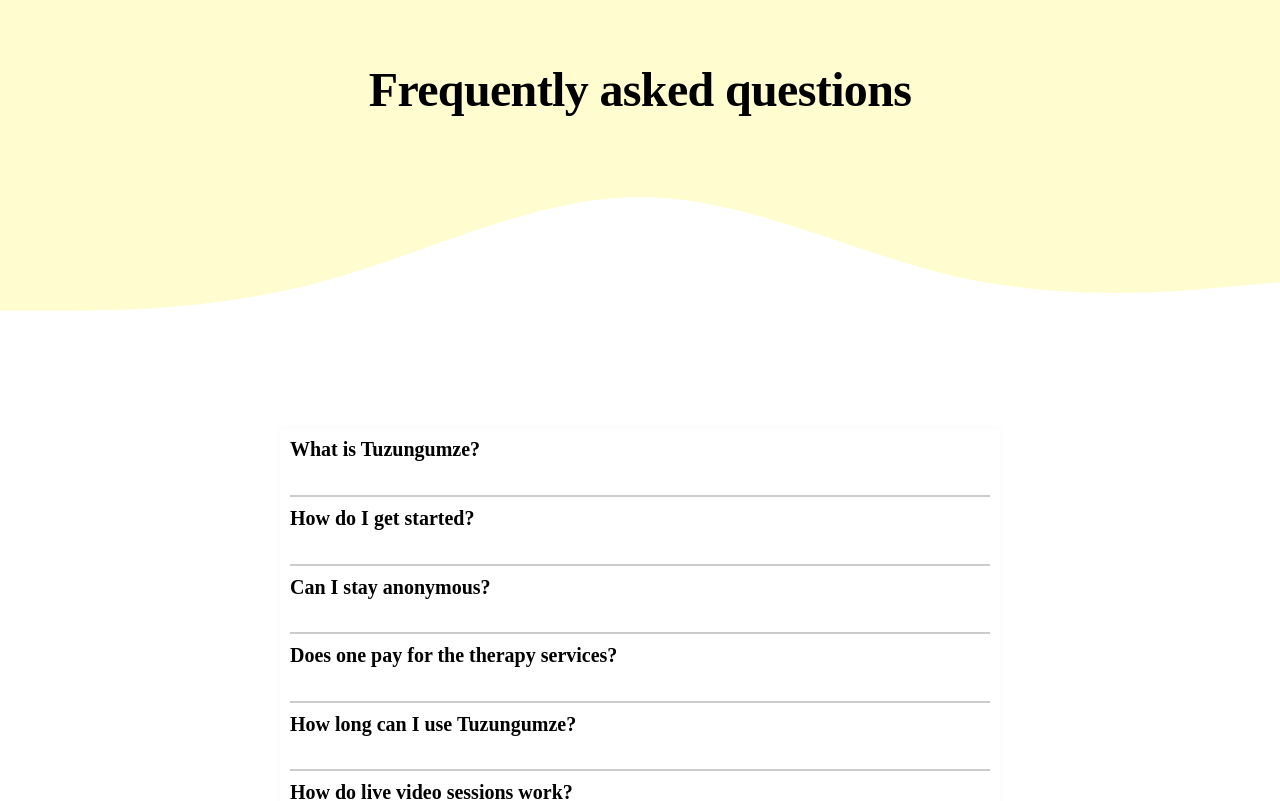
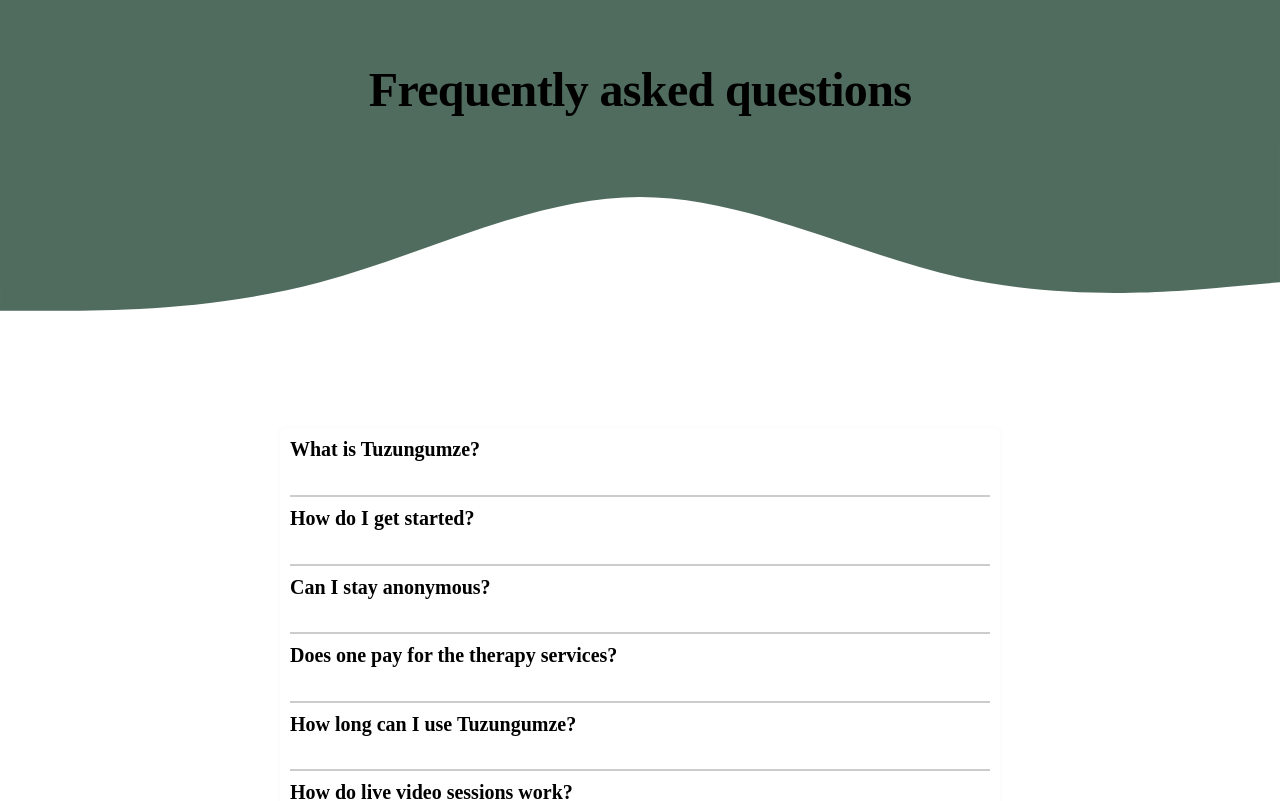
Before and after one commit to Mike15254/Huddle-space, a SvelteKit app in the folder Front-end/Part-2/huddle/: page /FAQ in a window 1280 px wide. Shown: the top 801 px of the page. Built offline with nearby package versions, Linux system fonts and the light colour scheme.

Commit message:
changed the FAQ background color

```diff
--- a/Front-end/Part-2/huddle/src/routes/FAQ/+page.svelte
+++ b/Front-end/Part-2/huddle/src/routes/FAQ/+page.svelte
@@ -9,7 +9,7 @@
     line-height: 40px;
     letter-spacing: -0.02em;
     font-weight: 100;
-    background-color: #FFFDD0;
+    background-color: rgba(50, 83, 67, 0.85);
     height: 10vh;
     padding: 30px;
         }
@@ -47,7 +47,7 @@
     <div id="title">
         <h2>Frequently asked questions</h2>
     </div>
-    <svg xmlns="http://www.w3.org/2000/svg" viewBox="0 0 1440 320"><path fill="#fffdd0" fill-opacity="1" d="M0,192L60,192C120,192,240,192,360,160C480,128,600,64,720,64C840,64,960,128,1080,154.7C1200,181,1320,171,1380,165.3L1440,160L1440,0L1380,0C1320,0,1200,0,1080,0C960,0,840,0,720,0C600,0,480,0,360,0C240,0,120,0,60,0L0,0Z"></path></svg>
+    <svg xmlns="http://www.w3.org/2000/svg" viewBox="0 0 1440 320"><path fill="rgba(50, 83, 67, 0.85)" fill-opacity="1" d="M0,192L60,192C120,192,240,192,360,160C480,128,600,64,720,64C840,64,960,128,1080,154.7C1200,181,1320,171,1380,165.3L1440,160L1440,0L1380,0C1320,0,1200,0,1080,0C960,0,840,0,720,0C600,0,480,0,360,0C240,0,120,0,60,0L0,0Z"></path></svg>
 
 	<div class="container">
 		<div class="question">
```
